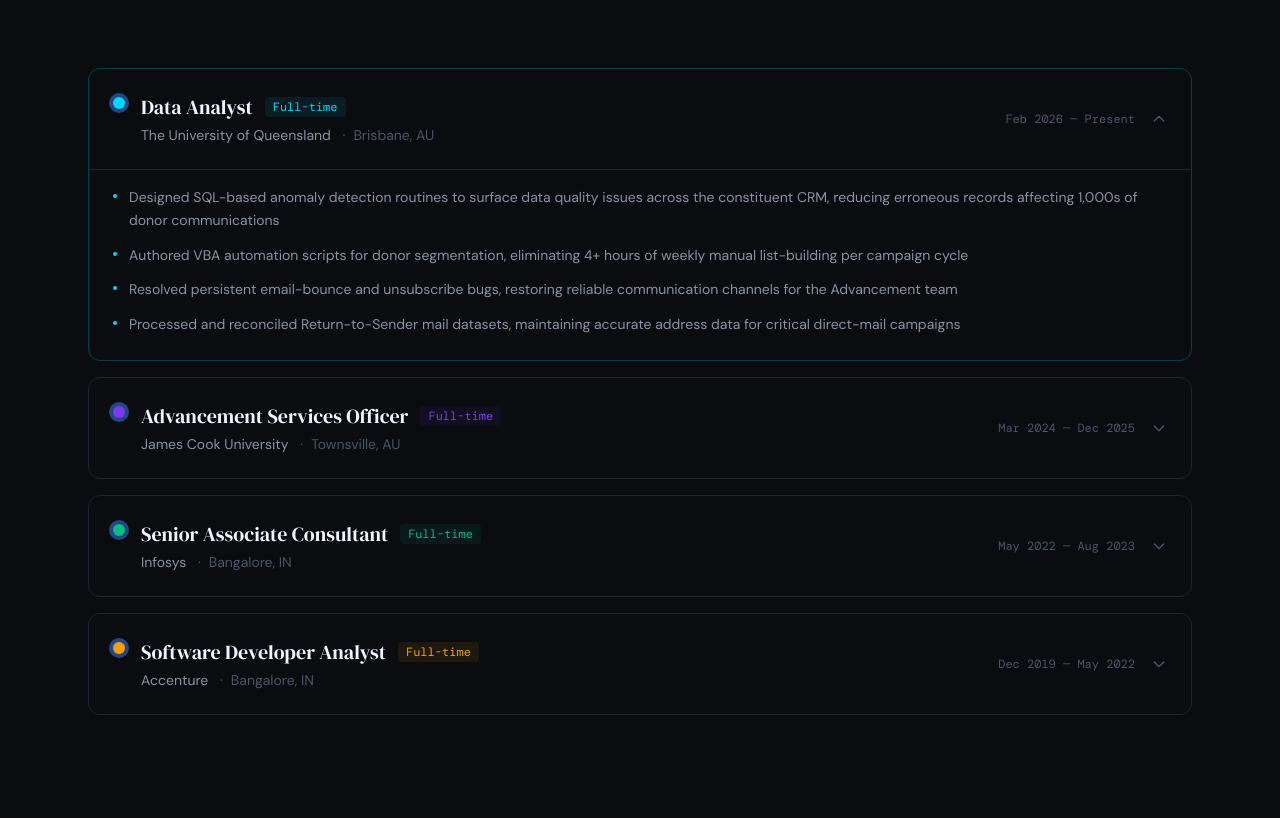
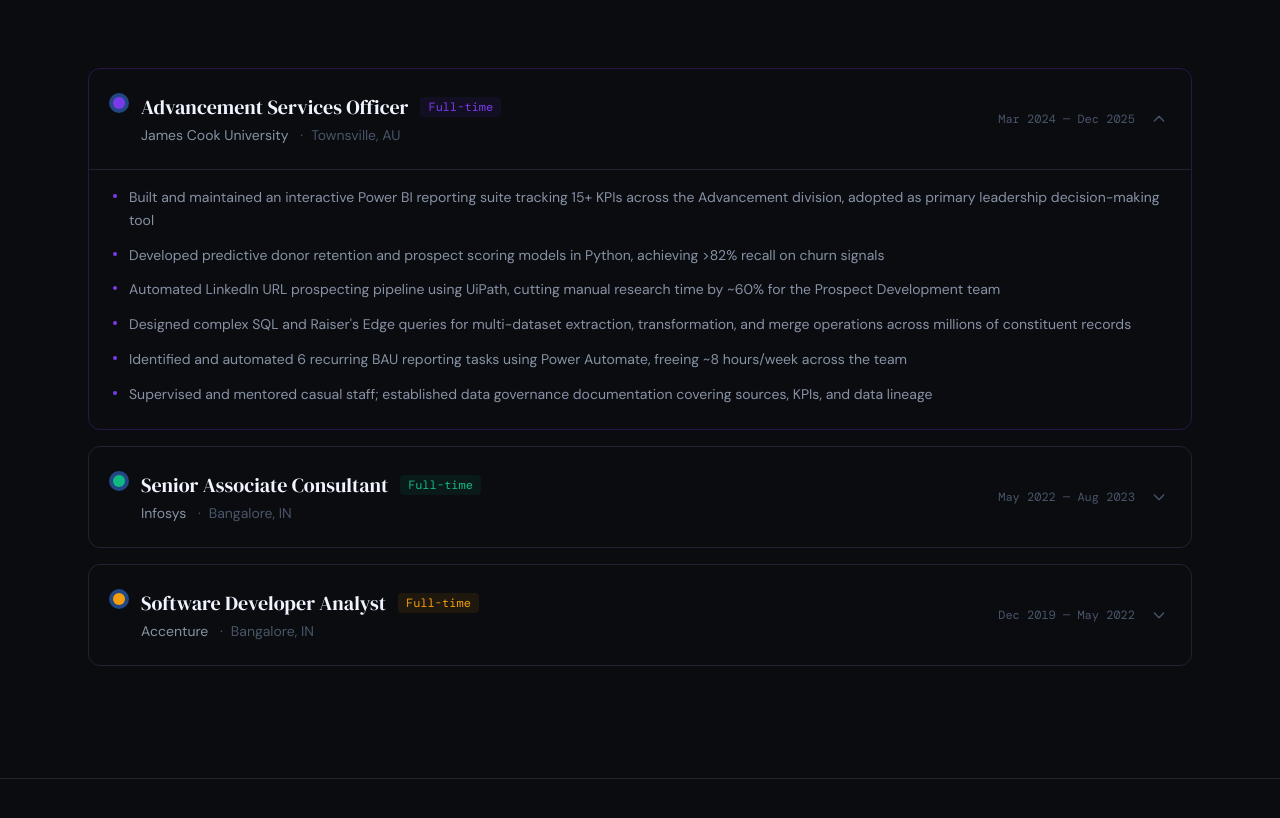
Before and after one commit to vmchethana30-cloud/Portfolio, a Next.js app: page / in a window 1280 px wide. Shown: the part 2809-3627 px from the top of the page. Built offline with nearby package versions, Linux system fonts and the light colour scheme.

Commit message:
Remove Data Analyst role from Experience component
Removed Data Analyst role details from the Experience component.

```diff
--- a/src/components/Experience.tsx
+++ b/src/components/Experience.tsx
@@ -2,20 +2,6 @@
 import { useEffect, useRef, useState } from "react";
 
 const roles = [
-  {
-    title: "Data Analyst",
-    org: "The University of Queensland",
-    period: "Feb 2026 — Present",
-    location: "Brisbane, AU",
-    type: "Full-time",
-    color: "#00d4ff",
-    bullets: [
-      "Designed SQL-based anomaly detection routines to surface data quality issues across the constituent CRM, reducing erroneous records affecting 1,000s of donor communications",
-      "Authored VBA automation scripts for donor segmentation, eliminating 4+ hours of weekly manual list-building per campaign cycle",
-      "Resolved persistent email-bounce and unsubscribe bugs, restoring reliable communication channels for the Advancement team",
-      "Processed and reconciled Return-to-Sender mail datasets, maintaining accurate address data for critical direct-mail campaigns",
-    ],
-  },
   {
     title: "Advancement Services Officer",
     org: "James Cook University",
```
